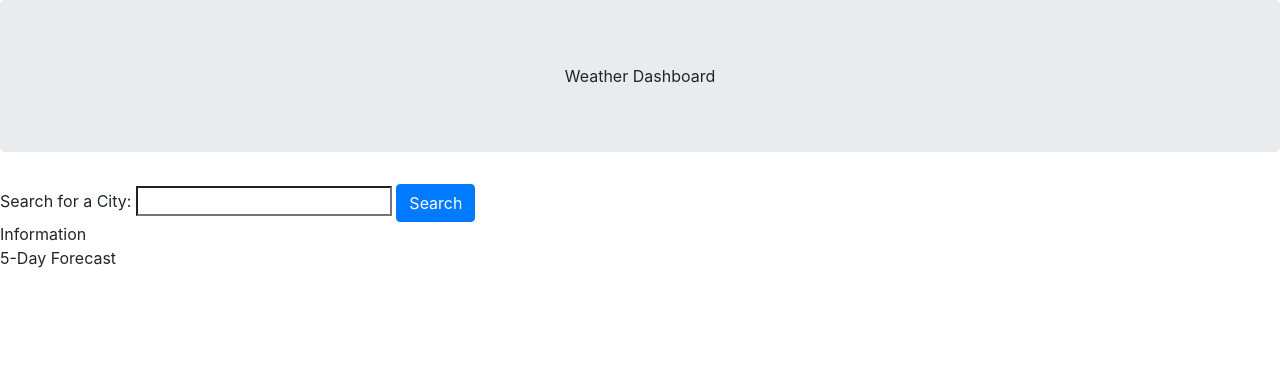
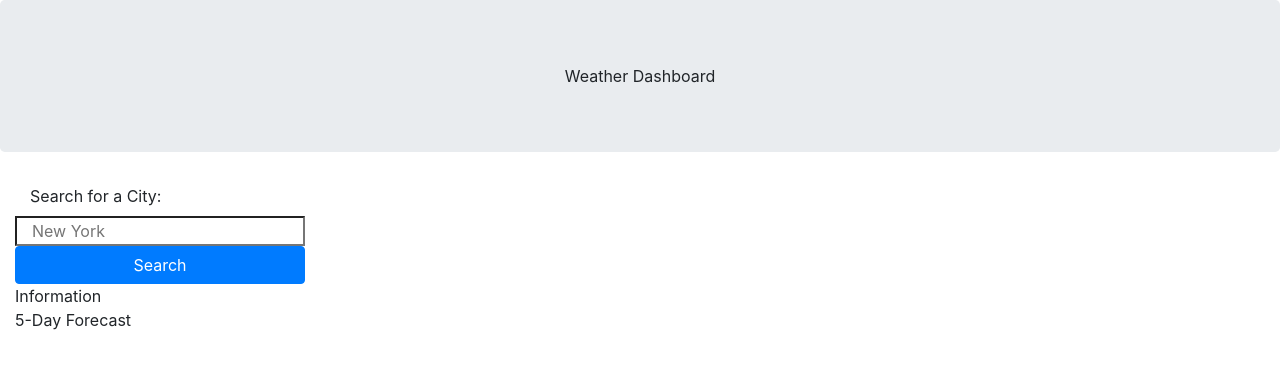
Before and after one commit to gasokumar/HW6---Weather-Dashboard, a plain HTML site: page index.html in a window 1280 px wide. Drawn offline with nearby package versions, Linux system fonts and the light colour scheme.

Commit message:
Added columns to form

```diff
--- a/index.html
+++ b/index.html
@@ -17,15 +17,17 @@
     <header class = "jumbotron text-center">Weather Dashboard</header>
 
     <!-- Form -->
+    <div class = col-3>
     <form id = "search">
-      <label for="city-search">Search for a City:</label>
-      <input type="search" class="form-input" name="city"/>
-      <input type="button" class ="btn btn-primary" value= "Search"></button>
+      <label for="city-search" class = col>Search for a City:</label>
+      <input type="search" class="form-input col" name="city" placeholder="New York"/>
+      <input type="submit" class ="btn btn-primary col "
+      value= "Search"></input>
     </form>
+  </div>
 
-
-    <article> Information <article>
-    <section> 5-Day Forecast </section>
+    <section class = col> Information </section>
+    <section class = col> 5-Day Forecast </section>
 
 
   <script src = "https://code.jquery.com/jquery-3.5.1.min.js"></script>
```
